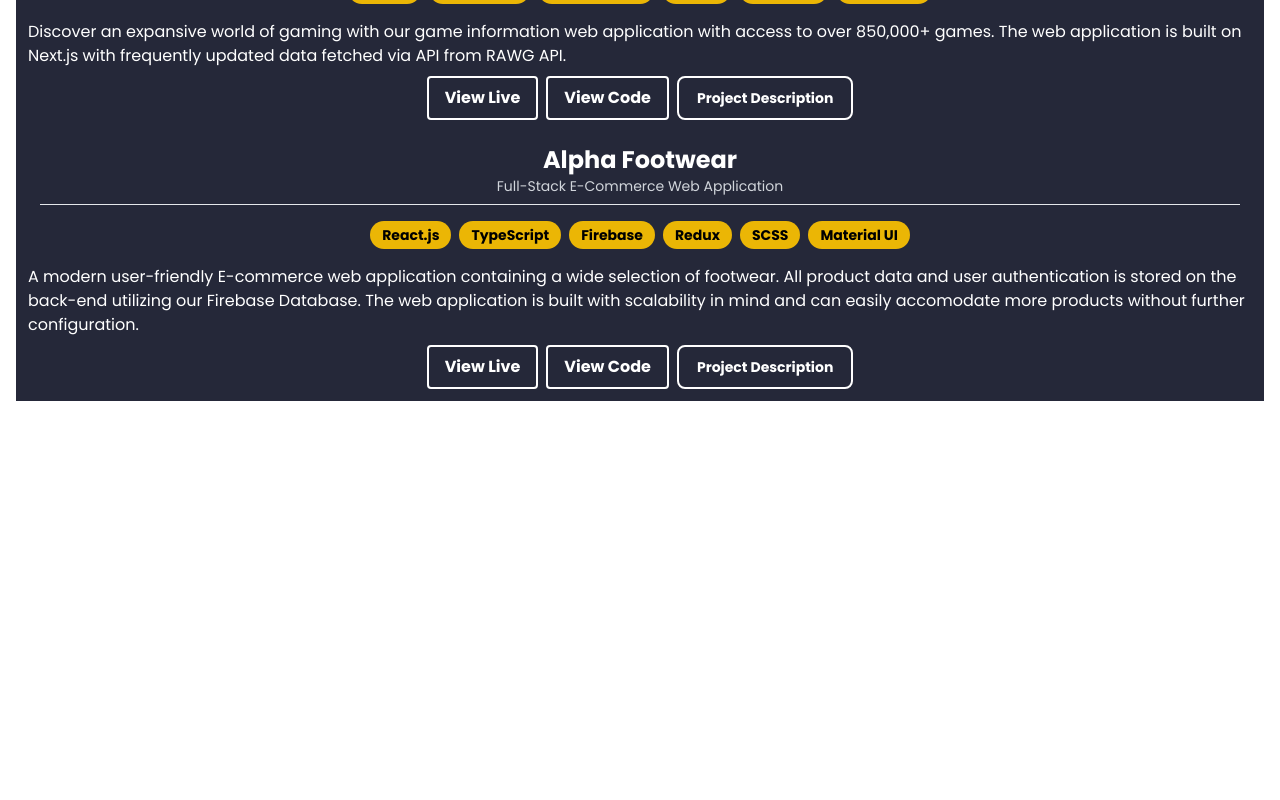
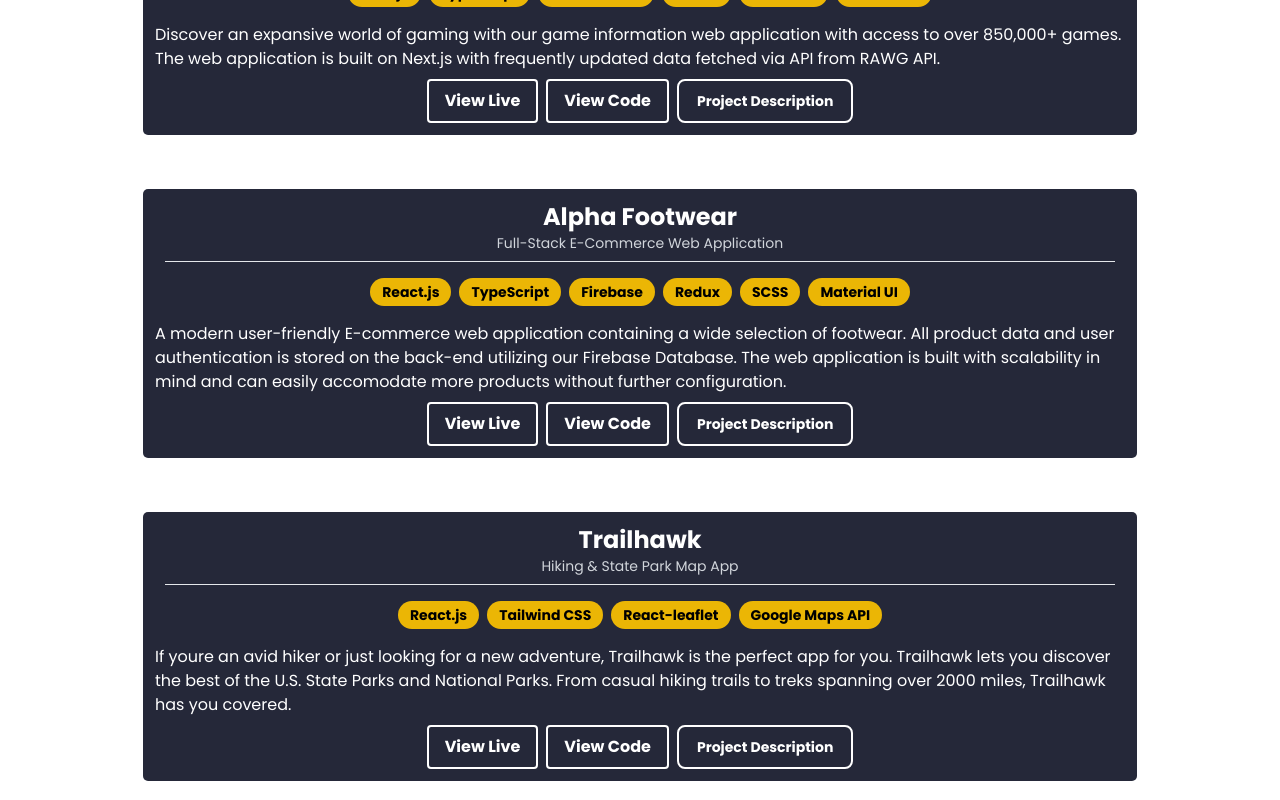
Before and after one commit to bartswierz/portfolio-website-updated, a Next.js app: page / in a window 1280 px wide. Shown: the part 711-1511 px from the top of the page. Before the commit the page ends 1128 px from the top, so only its background shows below. Built offline with nearby package versions, Linux system fonts and the light colour scheme.

Commit message:
added trailhawk project

```diff
--- a/src/app/components/Project.tsx
+++ b/src/app/components/Project.tsx
@@ -14,7 +14,7 @@
   // console.clear();
   // console.log("data*: ", data);
   return (
-    <div className="text-white">
+    <div className="text-white border-[3px] border-white rounded-lg overflow-hidden">
       {/* TODO - TEMPORARY - may replace with desktop/phone layout */}
       {/* <CarouselDefault /> */}
 
--- a/src/app/components/ProjectList.tsx
+++ b/src/app/components/ProjectList.tsx
@@ -10,7 +10,7 @@
 const ProjectList = ({ list }: ProjectListProps) => {
   // console.log("list", list);
   return (
-    <div className="text-white">
+    <div className="flex flex-col w-full max-w-[1000px] max-w-[60vw]- gap-12 text-white">
       {list.map((project) => (
         <Project data={project} key={project.id} />
       ))}
--- a/src/app/constants/index.ts
+++ b/src/app/constants/index.ts
@@ -2,7 +2,7 @@
 // import "../../../public/assets/images";
 // import "./assets/images";
 
-export const NextLevelProject: ProjectData = {
+const NextLevelProject: ProjectData = {
   id: 1,
   header: "Next-Level Games",
   subheader: "Next.js Game Information Web Application",
@@ -29,7 +29,7 @@
   },
 };
 
-export const AlphaFootwearProject: ProjectData = {
+const AlphaFootwearProject: ProjectData = {
   id: 2,
   header: "Alpha Footwear",
   subheader: "Full-Stack E-Commerce Web Application",
@@ -56,9 +56,32 @@
   },
 };
 
+const TrailHawk: ProjectData = {
+  id: 3,
+  header: "Trailhawk",
+  subheader: "Hiking & State Park Map App",
+  technologyList: ["React.js", "Tailwind CSS", "React-leaflet", "Google Maps API"],
+  description:
+    "If youre an avid hiker or just looking for a new adventure, Trailhawk is the perfect app for you. Trailhawk lets you discover the best of the U.S. State Parks and National Parks. From casual hiking trails to treks spanning over 2000 miles, Trailhawk has you covered.",
+  liveURL: "https://trailhawk.netlify.app/",
+  githubURL: "https://github.com/bartswierz/employee-records",
+  accordionObj: {
+    description:
+      "This Trailhawk web application is a map app built using React, Tailwind CSS, React-Leaflet, and Google Maps API. The app allows users to search for hiking trails and state parks in the United States with an autocomplete matching user input by filtering through our current 27 locations across the United States. The app is built with scalability in mind and can easily accomodate more data without further configuration. The app is deployed on Netlify and the code is hosted on GitHub.",
+    reason:
+      "I was curious about how to use Leaflet and Google Maps together to create a maps application to better understand what is going on under the hood. This is something I have been wanting to learn for a while and can be very useful to have in a real-world project as maps are used in many different applications. I ended up really enjoying myself and learned a lot reading through the documentation and implementing it into the app. I learn best my being hands on and building projects that interest me. I was suprised to learn that it was very use to setup the application with so much features and functionality right out of the box with leaflet and google maps API. I was able to get the app up and running in a few hours and spent the rest of the time styling the app and adding more features. I plan to continue to add more features to this app.",
+    difficulties:
+      "During the initial setup developing the application, we encountered a bit of a roadblock when it came time to integrate Google Maps Layer with React-Leaflet. React-Leaflet provided clear and user-friendly documentation which made it quick and easy to implement, but there wasnt much out there when it came to implmenting Google Maps with it. To solve this issue, we dived deep into the documentation for React-leaflet , original leaflet, and google maps and stackoverflow to find a solution. After spending a bit of time reading through various resources and tinkering within our application, we came across an npm package that made the integration simple. I used the react-leaflet-google-layer package that allow us to pass in a component with our google maps API key as a prop, and placing this within our MapsContainer component to apply the google maps layer. This resolved our issue and allowed us to continue building out our application.",
+    // learned: string,
+    // contributions?: string[]; // for work projects
+    features: [
+      "Favorite Location - User can save their favorite location",
+      "Suggestion Option Button - User can click a button to get a random suggestion from our available locations",
+      "Ratings",
+      "Dark mode / Light mode Toggle - This will also change the map theme",
+    ], // for personal projects
+  },
+};
+
 // Place current and new projects into this array
-export const PersonalProjectList: ProjectData[] = [
-  NextLevelProject,
-  AlphaFootwearProject,
-  // NextLevelProject
-];
+export const PersonalProjectList: ProjectData[] = [NextLevelProject, AlphaFootwearProject, TrailHawk];
--- a/src/app/types/index.ts
+++ b/src/app/types/index.ts
@@ -11,7 +11,7 @@
     description: string;
     reason: string;
     difficulties: string;
-    learned: string;
+    learned?: string;
     contributions?: string[]; // for work projects
     features?: string[]; // for personal projects
   };
```
